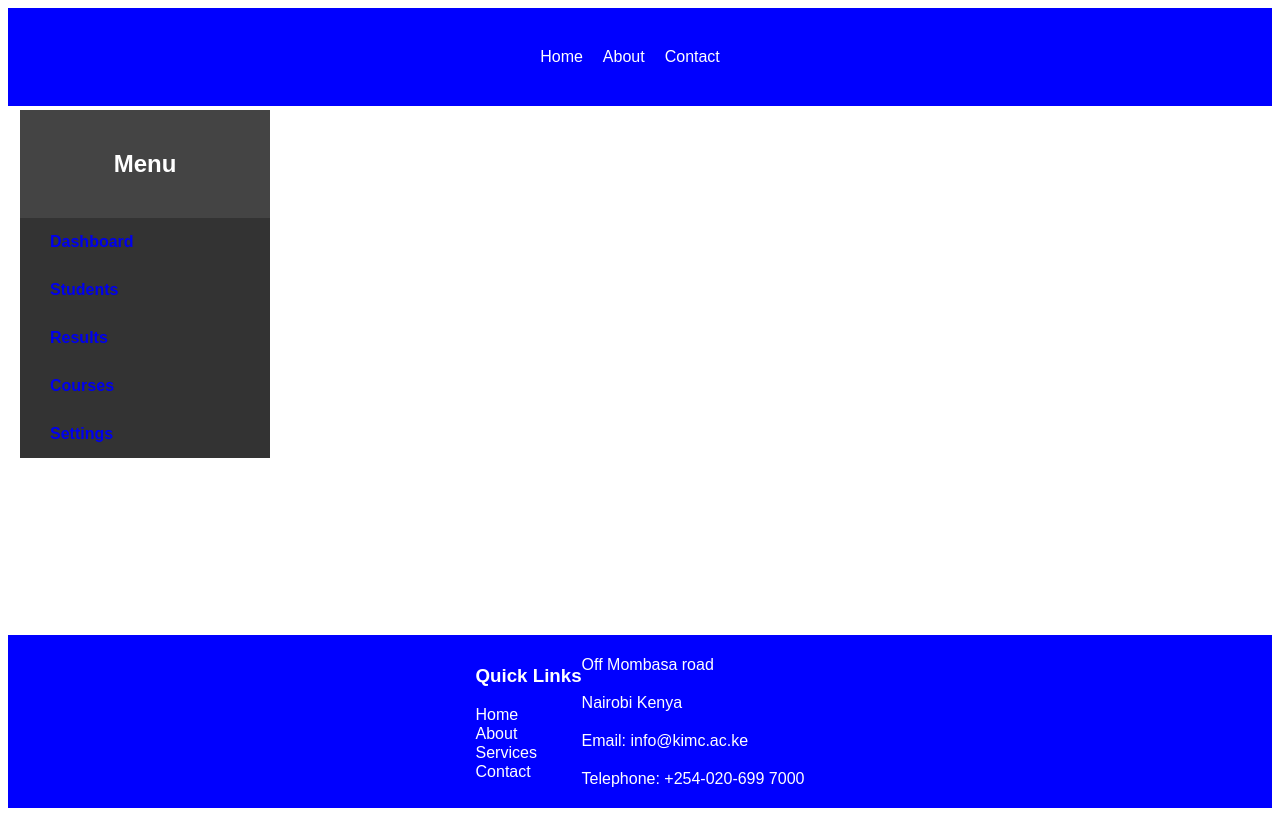
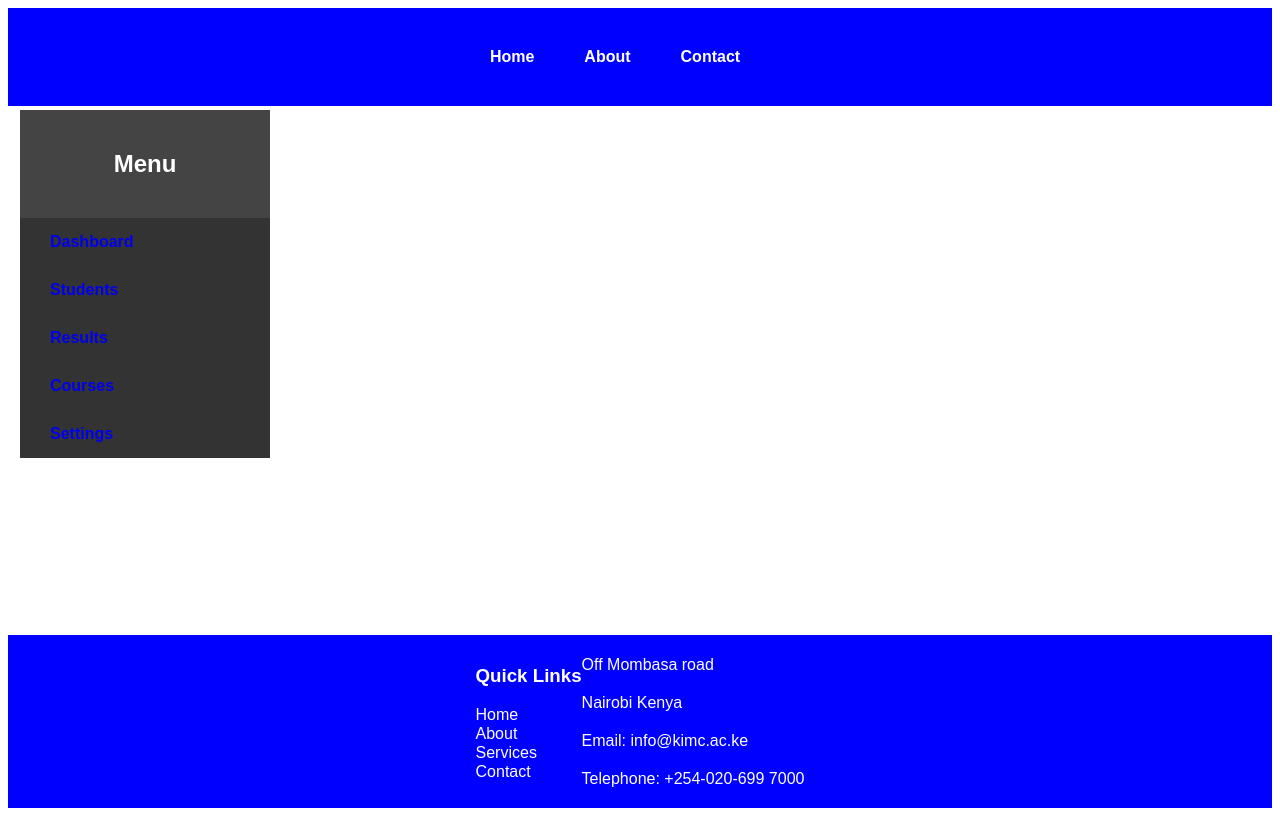
Before and after one commit to Yes-said/example9, a React (Vite) app: page / in a window 1280 px wide. Built offline with nearby package versions, Linux system fonts and the light colour scheme.

Commit message:
navbar updated

```diff
--- a/src/Components/Navbar.css
+++ b/src/Components/Navbar.css
@@ -12,7 +12,7 @@
 }
 
 .navbar-brand a {
-  color: white;
+  color: gray;
   font-weight: bold;
   text-decoration: none;
 }
@@ -20,9 +20,14 @@
 .navbar-items a {
   color: white;
   text-decoration: none;
-  margin-right: 20px;
+  margin-right: 50px;
+  font-weight: bold;
+  text-decoration: none;
+  transition: color 0.3s ease;
 }
-
+.navbar-items a:hover {
+  color:black;
+}
 @media screen and (max-width: 768px) {
   .container {
     flex-direction: row;
```
